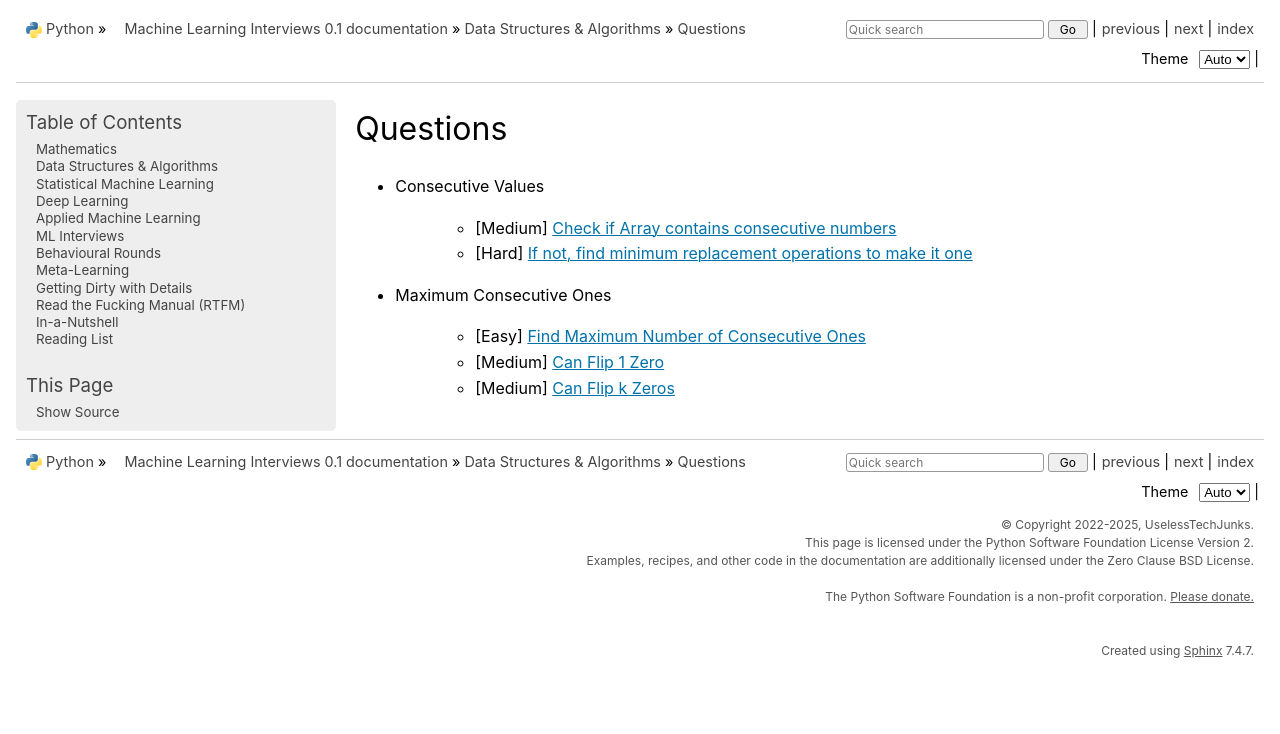
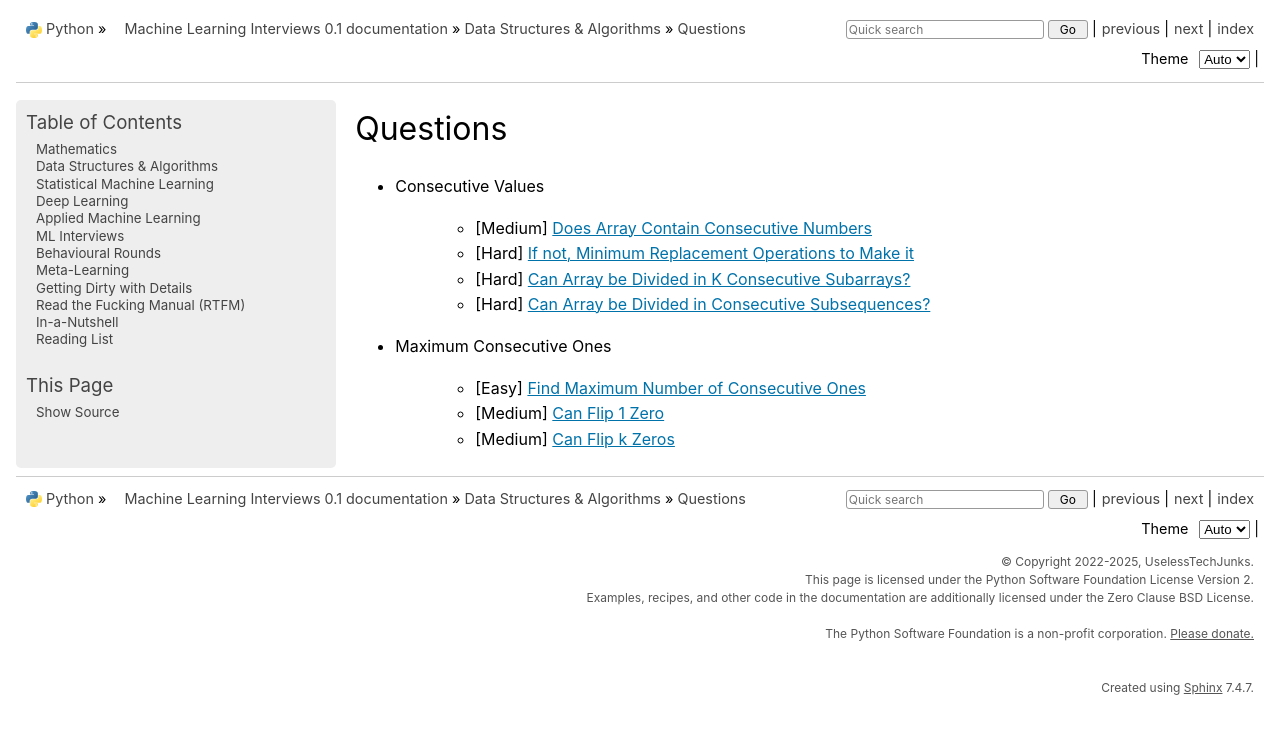
Before and after one commit to uselesstechjunks/leetcode, a Sphinx documentation site: the page built from docs/source/dsa/qb.rst, in a window 1280 px wide. Shown: the top 734 px of the page. Built offline with Sphinx 7.4.7, drawn with Linux system fonts in a browser that asks for light colours; pages that are not in the unit, such as notebooks, are missing from menus.

Commit message:
Update qb.rst

```diff
--- a/docs/source/dsa/qb.rst
+++ b/docs/source/dsa/qb.rst
@@ -3,8 +3,10 @@ Questions
 *********************************************************************
 - Consecutive Values
 
-	- [Medium] `Check if Array contains consecutive numbers <https://leetcode.com/problems/check-if-an-array-is-consecutive/description/>`_
-	- [Hard] `If not, find minimum replacement operations to make it one <https://leetcode.com/problems/minimum-number-of-operations-to-make-array-continuous/description/>`_
+	- [Medium] `Does Array Contain Consecutive Numbers <https://leetcode.com/problems/check-if-an-array-is-consecutive/description/>`_
+	- [Hard] `If not, Minimum Replacement Operations to Make it <https://leetcode.com/problems/minimum-number-of-operations-to-make-array-continuous/description/>`_
+	- [Hard] `Can Array be Divided in K Consecutive Subarrays? <https://leetcode.com/problems/hand-of-straights/description/>`_
+	- [Hard] `Can Array be Divided in Consecutive Subsequences? <https://leetcode.com/problems/split-array-into-consecutive-subsequences/>`_
 - Maximum Consecutive Ones
 
 	- [Easy] `Find Maximum Number of Consecutive Ones <https://leetcode.com/problems/max-consecutive-ones/description/>`_
```
